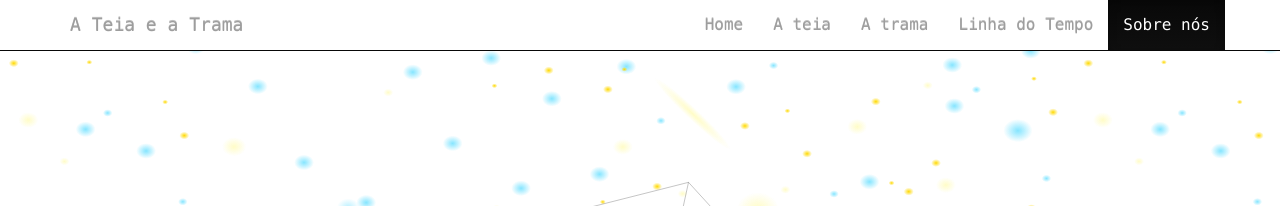
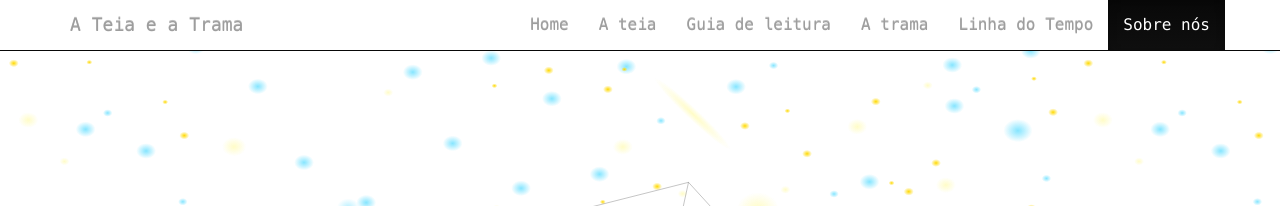
Before and after one commit to ciudadanointeligente/br.transparencialegislativa.org, a Jekyll site: the page built from index.html, in a window 1280 px wide. Shown: the top 206 px of the page. Built offline with Jekyll 4.4.1, drawn with Linux system fonts in a browser that asks for light colours; nearby versions of some CDN libraries.

Commit message:
Update header.html

```diff
--- a/_includes/header.html
+++ b/_includes/header.html
@@ -16,6 +16,7 @@
       <ul class="nav navbar-nav navbar-right">
         <li class="active"><a href="#home">Home <span class="sr-only">(current)</span></a></li>
         <li><a href="#teia">A teia</a></li>
+        <li><a href="#GUIA">Guia de leitura</a></li>
         <li><a href="#trama">A trama</a></li>
         <li> <a href="#linha"> Linha do Tempo </a></li>
         <li><a href="#sobre-nos">Sobre nós</a></li>
```
